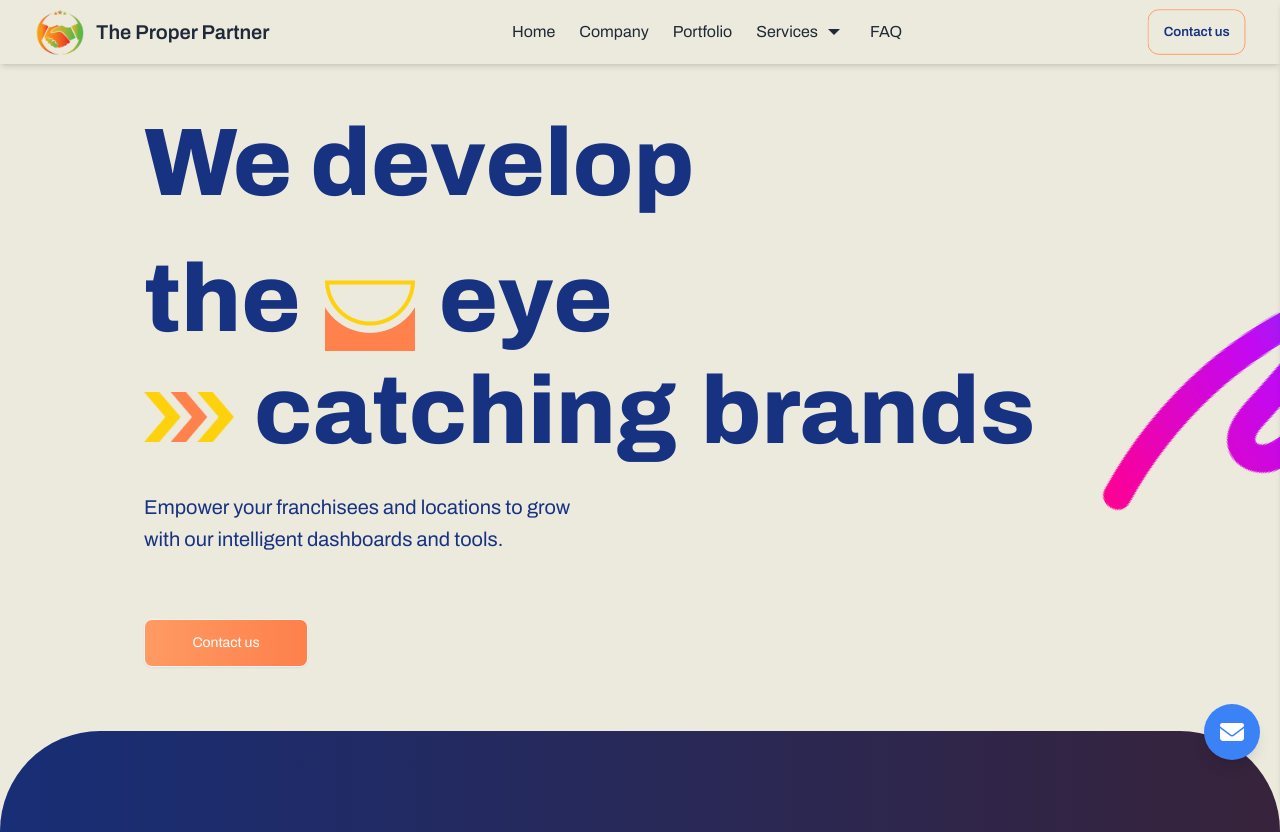
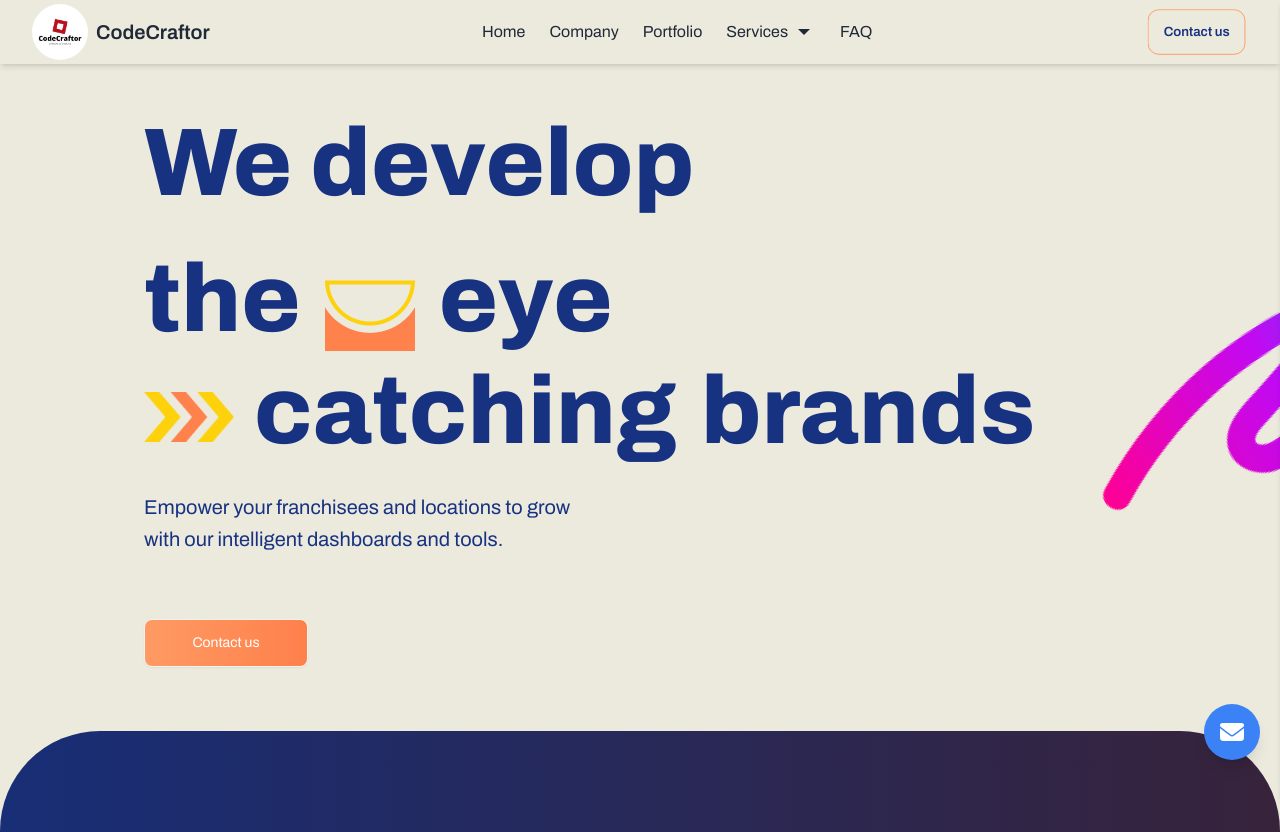
Before and after one commit to arafat20mupi/CodeCraftor, a React (Vite) app: page / in a window 1280 px wide. Shown: the top 832 px of the page. Built offline with nearby package versions, Linux system fonts and the light colour scheme.

Commit message:
Some Edit

```diff
--- a/src/component/Pages/Footer/Footer.jsx
+++ b/src/component/Pages/Footer/Footer.jsx
@@ -1,3 +1,5 @@
+import CodeCraftor from '../../../assets/images/CodeCraftor.jpg'
+
 import logo from '../../../assets/images/logo.png';
 const Footer = () => {
     const currentYear = new Date().getFullYear();
@@ -6,12 +8,12 @@
             <div data-aos="fade-up" data-aos-duration="2000" className='w-[90%] mx-auto'>
                 <div className=' py-4 px-5 flex flex-wrap flex-col sm:flex-row'>
                     <div className="container w-[90%] mx-auto py-4 px-5 flex flex-wrap flex-col sm:flex-row">
-                        <p className="text-gray-400 text-sm text-center sm:text-left"><img src={logo} className='w-28' alt="" />
+                        <p className="text-gray-400 text-sm text-center sm:text-left"><img src={CodeCraftor} className='w-28 rounded-full' alt="" />
                         </p>
                         <span className="md:flex space-y-5 items-center gap-5 md:ml-auto mt-2 justify-center">
                             <a className='md:mt-4' href="">Send us email at</a>
                             <button className="btn w-full md:w-[164px] bg-gradient-to-r from-[#FF9A63] to-[#FE804B] text-white text-sm font-normal leading-6 ">
-                                Cnevaeh@example.com
+                                codecraftor.web@gmail.com
                             </button>
                         </span>
                     </div>
--- a/src/component/Pages/Header/Navbar.jsx
+++ b/src/component/Pages/Header/Navbar.jsx
@@ -1,7 +1,6 @@
 import { useState, useRef, useEffect } from 'react';
 import { IoMdArrowDropdown } from 'react-icons/io';
-import logo from '../../../assets/images/logo.png';
-
+import CodeCraftor from '../../../assets/images/CodeCraftor.jpg'
 const Navbar = () => {
     const [activeItem, setActiveItem] = useState(null);
     const [isMenuOpen, setIsMenuOpen] = useState(false);
@@ -38,11 +37,11 @@
                     {/* Logo Section */}
                     <div className="flex items-center">
                         <img
-                            src={logo}
-                            alt="Synck Logo"
+                            src={CodeCraftor}
+                            alt="CodeCraftor Logo"
                             className="h-14 w-auto rounded-full"
                         />
-                        <span className="md:ml-2 text-sm md:text-xl font-semibold">The Proper Partner</span>
+                        <span className="md:ml-2 text-sm md:text-xl font-semibold">CodeCraftor</span>
                     </div>
 
                     {/* Responsive Menu Button */}
```
Also changed, not shown: src/assets/images/CodeCraftor.jpg (added).
